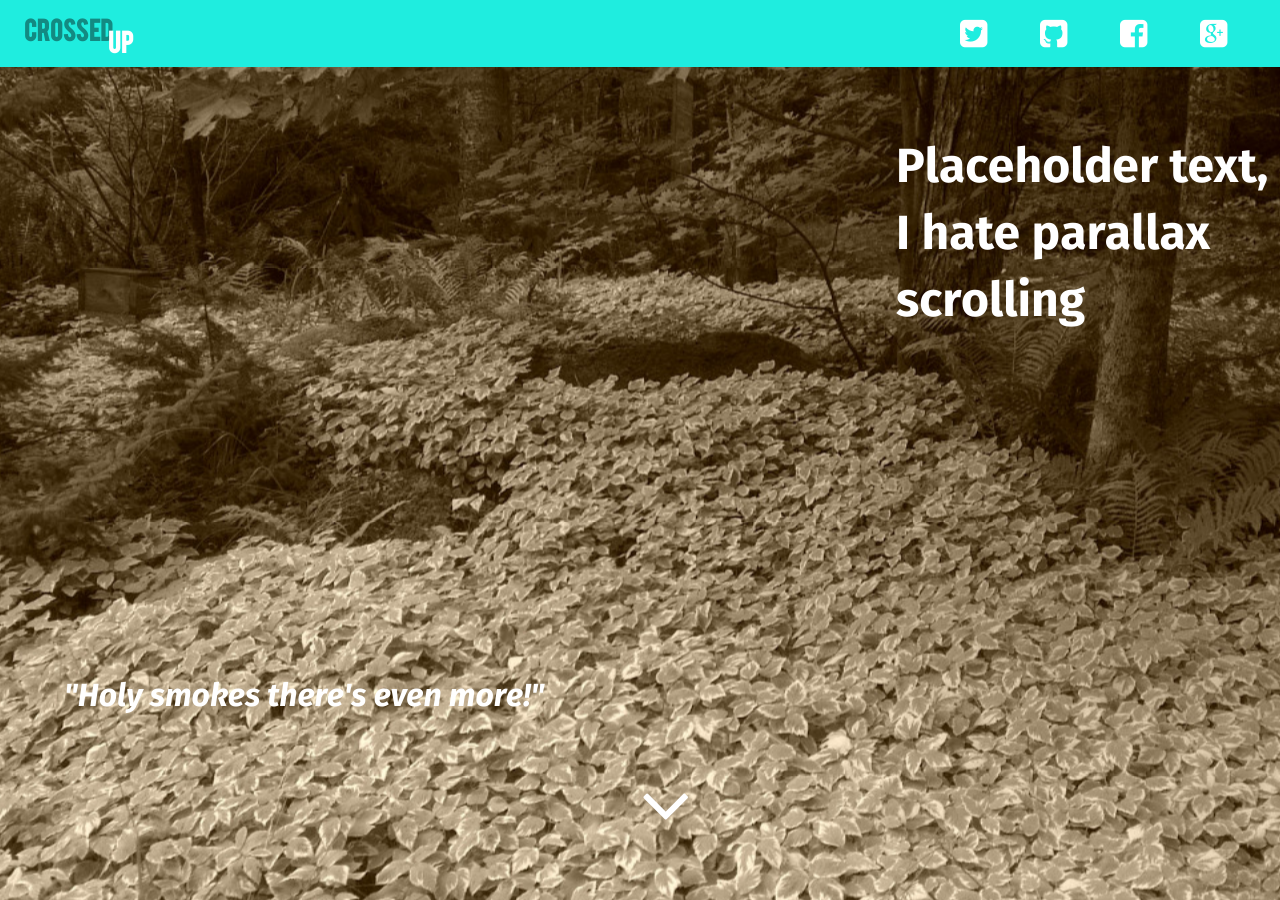
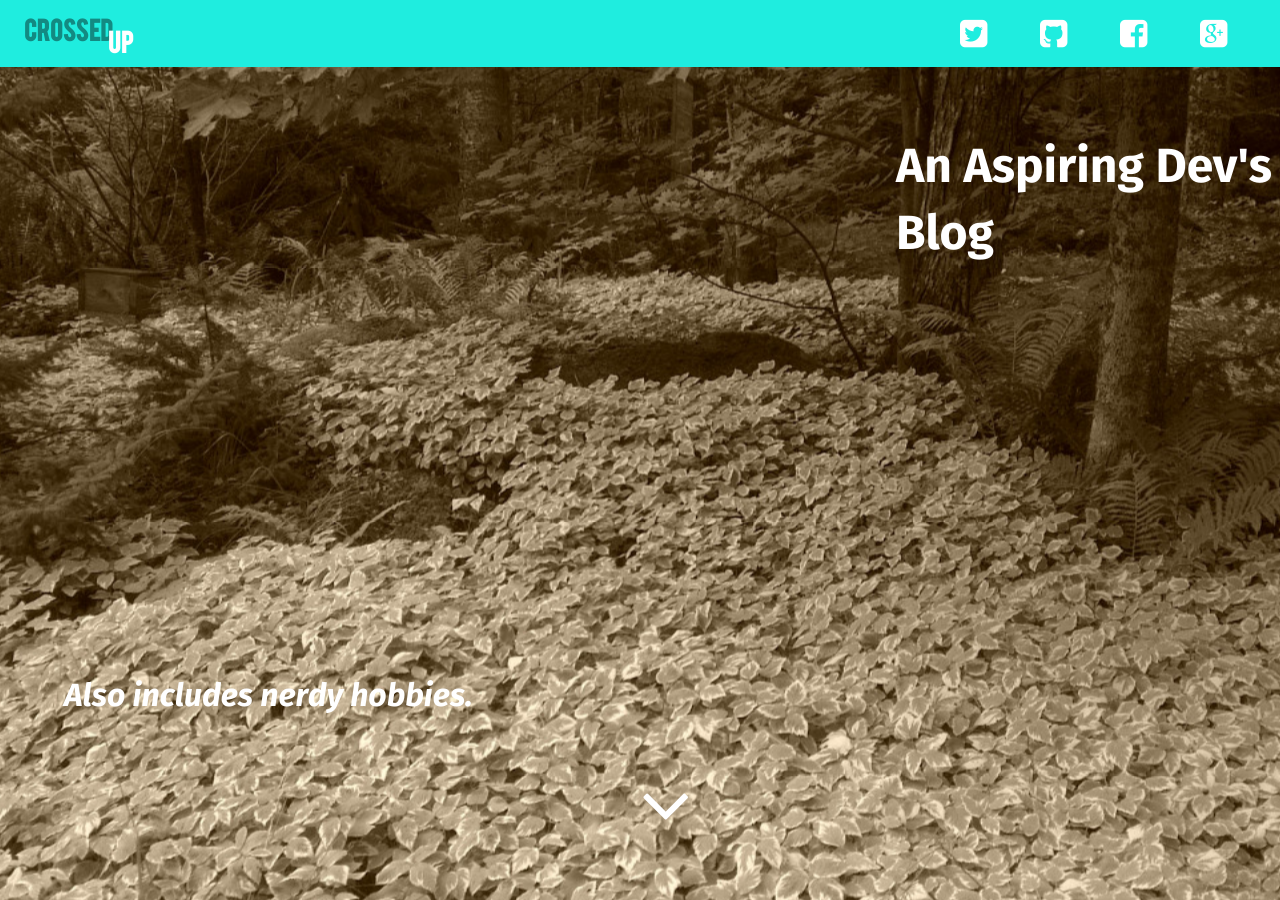
Before and after one commit to Kyhz/kyhz.github.io, a Jekyll site: the page built from index.html, in a window 1280 px wide and 900 px high. Built offline with Jekyll 4.4.1, drawn with Linux system fonts in a browser that asks for light colours; the list of posts is cut into pages by our own code.

Commit message:
main page text

```diff
--- a/_layouts/index.html
+++ b/_layouts/index.html
@@ -9,12 +9,12 @@
 
     <div id="skrollr-body">
 	{% include header.html %}
-	<div class="gap gap-100" style="background-image:url(./IMAG0307s.jpg);"></div>
+	<div class="gap gap-100" style="background-image:url(/assets/IMAG0307s.jpg);"></div>
 	<h1 class="parallax-text-blog">
-	    Placeholder text, I hate parallax scrolling
+	    An Aspiring Dev's Blog
 	</h1>
 	<h1 class="parallax-text-sub">
-	    "Holy smokes there's even more!"
+	    Also includes nerdy hobbies.
 	</h1>
 	<div class="parallax-text-arrow"><i class="fa fa-angle-down fa-5x"></i></div>
 
```
Also changed, not shown: 3 other files.
